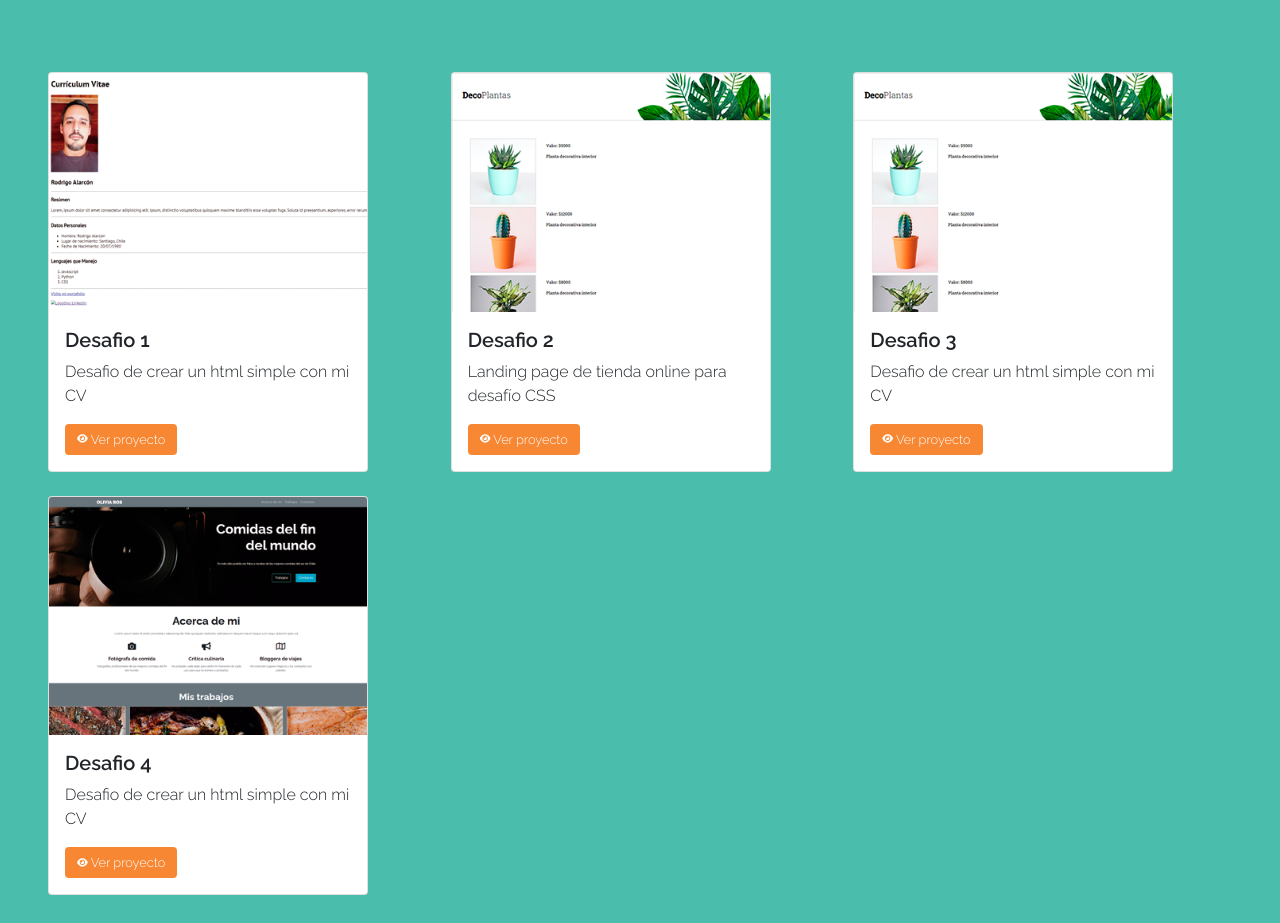
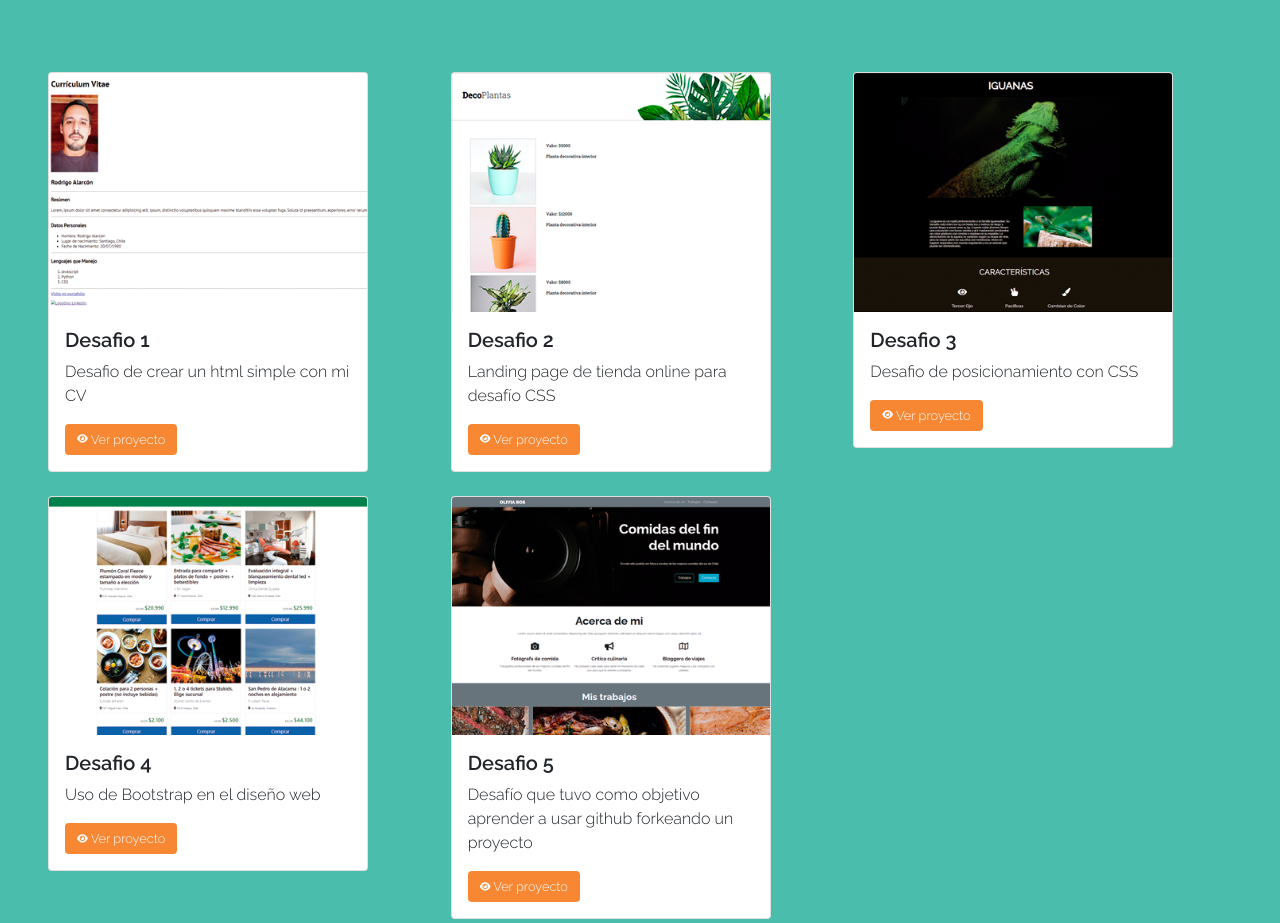
Before and after one commit to NatyFuentesP/ralarco.github.io, a plain HTML site: page index.html in a window 1280 px wide. Shown: the part 355-1278 px from the top of the page. Drawn offline with nearby package versions, Linux system fonts and the light colour scheme.

Commit message:
Cambios finales

```diff
--- a/index.html
+++ b/index.html
@@ -15,7 +15,7 @@
 <body>
   <nav class="navbar navbar-light" style="background-color: #F7B733; border-bottom: solid 5px #fff;">
     <div class="container-fluid">
-      <span class="navbar-brand mb-0 h1" style="color: #fff;">Rodrigo <strong>Alarcón</strong></span>
+      <span class="navbar-brand mb-0 h1" style="color: #fff;"><i class="fas fa-laptop-code"></i> Rodrigo <strong>Alarcón</strong></span>
     </div>
   </nav>
 
@@ -70,11 +70,24 @@
           <div class="col-sm-12 col-md-4 mt-4">
 
             <div class="card" style="max-width: 20rem;">
-              <img src="assets/img/Desafio5.png" class="card-img-top" alt="...">
+              <img src="assets/img/Desafio2.png" class="card-img-top" alt="...">
               <div class="card-body">
                 <h5 class="card-title fw-bolder">Desafio 3</h5>
-                <p class="card-text">Desafio de crear un html simple con mi CV</p>
-                <a href="#" target="_blank" class="btn btn-primary" style="font-size: 0.8em; background-color: #F78733; border: 0;"><i class="fas fa-eye fa-xs"></i>  Ver proyecto</a>
+                <p class="card-text">Desafio de posicionamiento con CSS</p>
+                <a href="https://ralarco.github.io/DesafioBC_Posicionamiento/" target="_blank" class="btn btn-primary" style="font-size: 0.8em; background-color: #F78733; border: 0;"><i class="fas fa-eye fa-xs"></i>  Ver proyecto</a>
+              </div>
+            </div>
+
+          </div>
+
+          <div class="col-sm-12 col-md-4 mt-4">
+
+            <div class="card" style="max-width: 20rem;">
+              <img src="assets/img/Desafio3.png" class="card-img-top" alt="...">
+              <div class="card-body">
+                <h5 class="card-title fw-bolder">Desafio 4</h5>
+                <p class="card-text">Uso de Bootstrap en el diseño web</p>
+                <a href="https://ralarco.github.io/-DesafioBC_Bootstrap/" target="_blank" class="btn btn-primary" style="font-size: 0.8em; background-color: #F78733; border: 0;"><i class="fas fa-eye fa-xs"></i>  Ver proyecto</a>
               </div>
             </div>
 
@@ -85,9 +98,9 @@
             <div class="card" style="max-width: 20rem;">
               <img src="assets/img/Desafio4.png" class="card-img-top" alt="...">
               <div class="card-body">
-                <h5 class="card-title fw-bolder">Desafio 4</h5>
-                <p class="card-text">Desafio de crear un html simple con mi CV</p>
-                <a href="#" target="_blank" class="btn btn-primary" style="font-size: 0.8em; background-color: #F78733; border: 0;"><i class="fas fa-eye fa-xs"></i>  Ver proyecto</a>
+                <h5 class="card-title fw-bolder">Desafio 5</h5>
+                <p class="card-text">Desafío que tuvo como objetivo aprender a usar github forkeando un proyecto</p>
+                <a href="https://ralarco.github.io/fdsw-github/" target="_blank" class="btn btn-primary" style="font-size: 0.8em; background-color: #F78733; border: 0;"><i class="fas fa-eye fa-xs"></i>  Ver proyecto</a>
               </div>
             </div>
 
```
